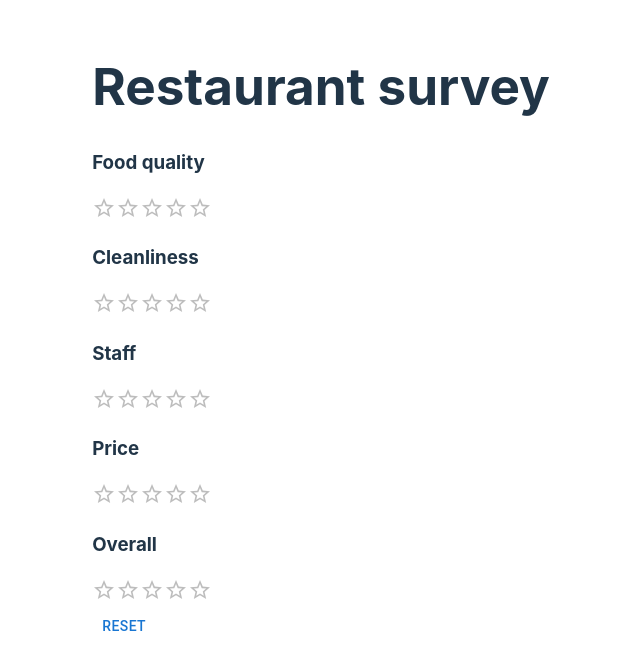
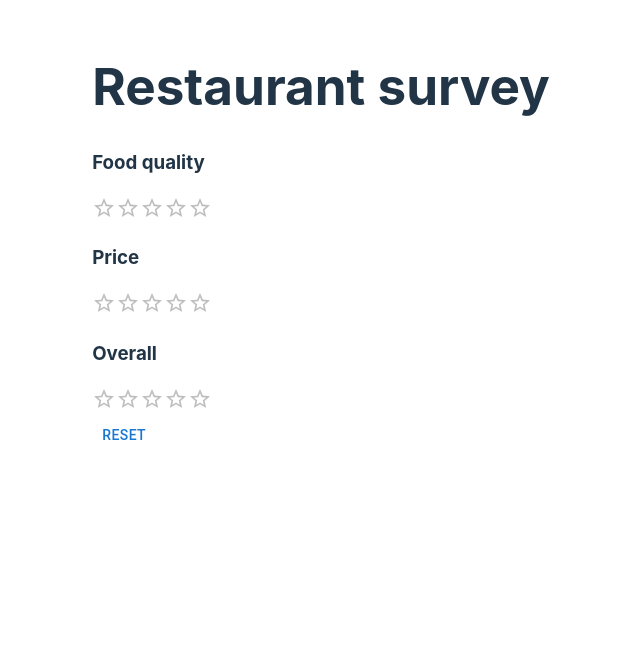
Before and after one commit to patrixo/react-advanced-patterns, a React (Vite) app: page / in a window 1280 px wide. Shown: the top 670 px of the page, without its empty margins (319-959 px from the left). Built offline with nearby package versions, Linux system fonts and the light colour scheme.

Commit message:
removed ratings

```diff
--- a/src/App.jsx
+++ b/src/App.jsx
@@ -14,8 +14,6 @@ function App() {
 
       <Survey>
         <Rating ratingAspect="foodQuality">Food quality</Rating>
-        <Rating ratingAspect="cleanliness">Cleanliness</Rating>
-        <Rating ratingAspect="staff">Staff</Rating>
         <Rating ratingAspect="price">Price</Rating>
 
         <OverallRating>Overall</OverallRating>
--- a/src/components/Survey.jsx
+++ b/src/components/Survey.jsx
@@ -29,7 +29,7 @@ function surveyReducer(state, action) {
 }
 
 export const Survey = ({ children }) => {
-  const createInitState = () => {
+    const createInitState = () => {
     return children
       .filter(item => !!item.props.ratingAspect)
       .reduce((o, r) => ({ ...o, [r.props.ratingAspect]: 0 }), {});
```
Also changed, not shown: src/components/OverallRating.jsx (line endings or trailing spaces).
